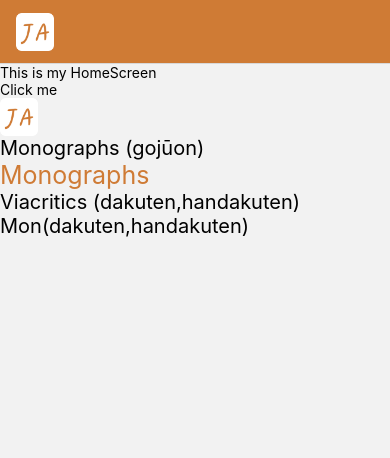
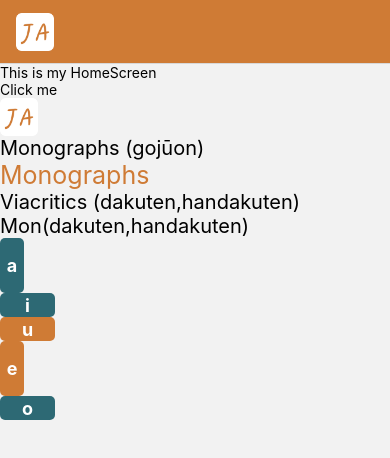
Before and after one commit to BusuRN/japaneseApp, a React Native app: screen /Home in a window 390 px wide. Shown: the top 458 px of the page. Built offline with nearby package versions, Linux system fonts and the light colour scheme.

Commit message:
created column/row cell component

```diff
--- /dev/null
+++ b/src/components/CellHeader.tsx
@@ -0,0 +1,47 @@
+import {StyleSheet, Text, View} from 'react-native';
+import React, {FC} from 'react';
+import {ACCENT, PRIMARY_DARK, WHITE} from '../consts/COLORS';
+
+interface Props {
+  letter: string;
+  active?: boolean;
+  isColumn?: boolean;
+}
+
+const CellHeader: FC<Props> = ({letter, active, isColumn}) => {
+  return (
+    <View
+      style={[
+        styles.container,
+        active === true && styles.activeContainer,
+        isColumn === true && styles.columnContainer,
+      ]}>
+      <Text style={styles.text}>{letter}</Text>
+    </View>
+  );
+};
+
+export default CellHeader;
+
+const styles = StyleSheet.create({
+  container: {
+    backgroundColor: PRIMARY_DARK,
+    width: 55,
+    height: 24,
+    borderRadius: 5,
+    alignItems: 'center',
+    justifyContent: 'center',
+  },
+  activeContainer: {
+    backgroundColor: ACCENT,
+  },
+  columnContainer: {
+    width: 24,
+    height: 55,
+  },
+  text: {
+    color: WHITE,
+    fontSize: 18,
+    fontWeight: 'bold',
+  },
+});
--- a/src/screens/HomeScreen.tsx
+++ b/src/screens/HomeScreen.tsx
@@ -3,6 +3,7 @@ import React from 'react';
 import Logo from './../components/Logo';
 import Title from '../components/Title';
 import {ACCENT} from '../consts/COLORS';
+import CellHeader from '../components/CellHeader';
 const HomeScreen = ({navigation}) => {
   return (
     <View>
@@ -19,6 +20,11 @@ const HomeScreen = ({navigation}) => {
       <Title title={'Viacritics (dakuten,handakuten)'} />
       <Title title={'Mon(dakuten,handakuten)'} />
       <Title title={true} />
+      <CellHeader letter={'a'} isColumn={true} />
+      <CellHeader letter={'i'} />
+      <CellHeader letter={'u'} active={true} />
+      <CellHeader letter={'e'} active={true} isColumn={true} />
+      <CellHeader letter={'o'} />
     </View>
   );
 };
```
